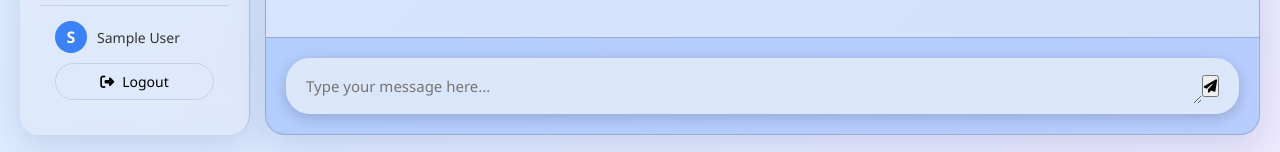
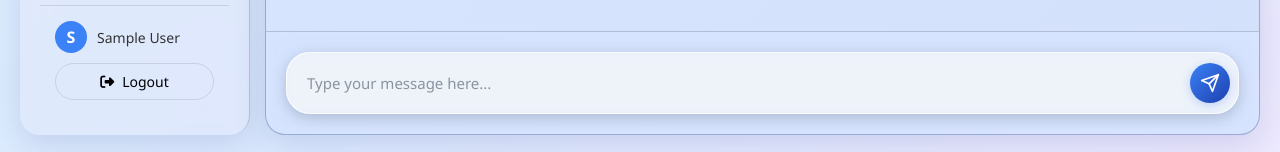
Before and after one commit to Arpan3211/project_AI, a website with bundled scripts: page frontend/chat.html in a window 1280 px wide. Shown: the part 645-797 px from the top of the page. Built offline with nearby package versions, Linux system fonts and the light colour scheme; no server answers; sample sign-in values are in the browser's storage.

Commit message:
Fixed send message btn UI

```diff
--- a/frontend/chat.html
+++ b/frontend/chat.html
@@ -53,9 +53,12 @@
             <div class="chat-input-container">
                 <form id="chat-form">
                     <div class="chat-input-wrapper">
-                        <textarea id="chat-input" placeholder="Type your message here..." rows="1"></textarea>
+                        <input type="text" id="chat-input" placeholder="Type your message here...">
                         <button type="submit" id="send-message-btn" title="Send message">
-                            <i class="fas fa-paper-plane"></i>
+                            <svg xmlns="http://www.w3.org/2000/svg" viewBox="0 0 24 24" width="24" height="24" fill="none" stroke="currentColor" stroke-width="2" stroke-linecap="round" stroke-linejoin="round" class="send-icon">
+                                <path d="M22 2L11 13"></path>
+                                <path d="M22 2L15 22L11 13L2 9L22 2Z"></path>
+                            </svg>
                         </button>
                     </div>
                 </form>
--- a/frontend/css/chat.css
+++ b/frontend/css/chat.css
@@ -339,6 +339,9 @@
   position: sticky;
   bottom: 0;
   z-index: 10;
+  background: rgba(255, 255, 255, 0.5);
+  -webkit-backdrop-filter: blur(10px);
+  backdrop-filter: blur(10px);
 }
 
 .chat-input-wrapper {
@@ -346,33 +349,78 @@
   align-items: center;
   background-color: rgba(240, 244, 248, 0.7);
   border-radius: 24px;
-  padding: 10px 20px;
+  padding: 8px 8px 8px 20px;
   box-shadow: 0 4px 15px rgba(0, 0, 0, 0.185);
   -webkit-backdrop-filter: blur(5px);
   backdrop-filter: blur(5px);
+  position: relative;
+  border: 1px solid rgba(255, 255, 255, 0.8);
+  transition: all 0.3s ease;
+}
+
+.chat-input-wrapper:focus-within {
+  box-shadow: 0 4px 20px rgba(59, 130, 246, 0.25);
+  border-color: rgba(59, 130, 246, 0.5);
 }
 
 #chat-input {
   flex: 1;
   border: none;
   background: none;
-  padding: 8px 0;
+  padding: 12px 0;
   font-size: 15px;
   outline: none;
+  color: var(--text-color);
+  font-family: inherit;
 }
 
-.send-btn {
-  background: none;
-  border: none;
-  color: var(--primary-color);
-  cursor: pointer;
-  font-size: 16px;
-  transition: color 0.3s;
+#chat-input::placeholder {
+  color: rgba(75, 85, 99, 0.6);
+  transition: color 0.3s ease;
 }
 
-.send-btn:hover {
-  color: var(--secondary-color);
+#chat-input:focus::placeholder {
+  color: rgba(75, 85, 99, 0.4);
 }
+
+#send-message-btn {
+  background: linear-gradient(135deg, var(--primary-color), var(--secondary-color));
+  border: none;
+  border-radius: 50%;
+  width: 40px;
+  height: 40px;
+  display: flex;
+  align-items: center;
+  justify-content: center;
+  cursor: pointer;
+  transition: all 0.3s ease;
+  box-shadow: 0 2px 10px rgba(59, 130, 246, 0.3);
+  margin-left: 10px;
+  color: white;
+}
+
+#send-message-btn:hover {
+  transform: scale(1.05);
+  box-shadow: 0 4px 15px rgba(59, 130, 246, 0.4);
+}
+
+#send-message-btn:active {
+  transform: scale(0.95);
+}
+
+.send-icon {
+  width: 20px;
+  height: 20px;
+  stroke: white;
+  stroke-width: 2;
+  transition: transform 0.3s ease;
+}
+
+#send-message-btn:hover .send-icon {
+  transform: translateX(2px);
+}
+
+/* Send button styling is now handled by #send-message-btn */
 
 .modal {
   display: none;
```
Also changed, not shown: 1 other file.
